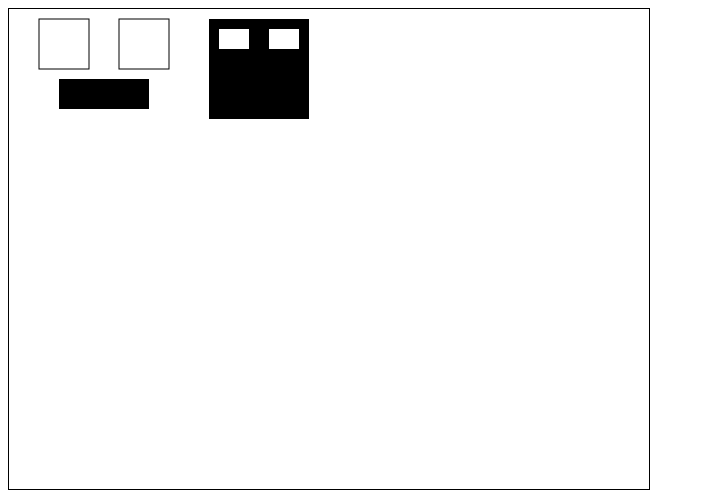
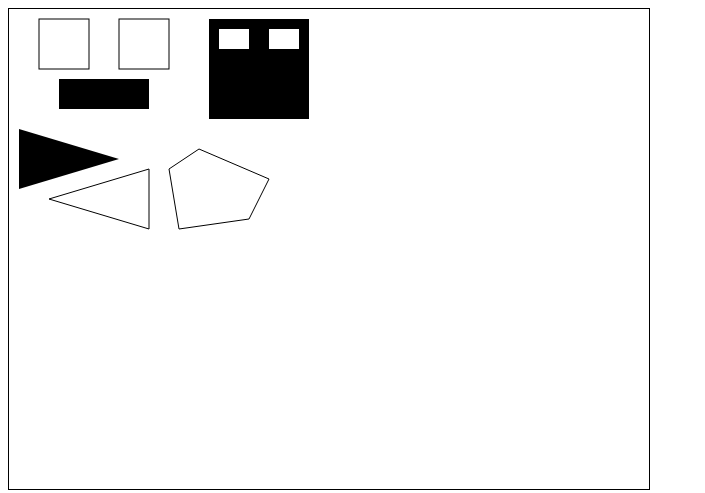
Before and after one commit to mountwe/proh5, a plain HTML site: page index.html in a window 1280 px wide. Shown: the whole page, without its empty margins (0-705 px from the left). Drawn offline with Linux system fonts and the light colour scheme.

Commit message:
Added filled triangle, stroked triangle, a more complex set of lines to canvas script.

```diff
--- a/index.html
+++ b/index.html
@@ -34,6 +34,34 @@
 			//Clear a rectangle of width 30 and height 20 pixels
 			// at (260,20)
 			context.clearRect(260,20,30,20);
+
+			// DRAWING COMPLEX SHAPES
+			// Filled triangle
+			context.beginPath();
+			context.moveTo(10,120);   // Start drawing at 10,120
+			context.lineTo(10,180);
+			context.lineTo(110,150);
+			context.fill();    // Close the shape and fill it out
+
+			// Stroked triangle
+			context.beginPath();
+			context.moveTo(140,160);    // Start drawing at 140,160
+			context.lineTo(140,220);
+			context.lineTo(40,190);
+			context.closePath();
+			context.stroke();
+
+      // A more complex set of lines...
+			context.beginPath();
+			context.moveTo(160,160);    // Start drawing at 160,160
+			context.lineTo(170,220);
+			context.lineTo(240,210);
+			context.lineTo(260,170);
+			context.lineTo(190,140);
+			context.closePath();
+			context.stroke();
+
+
 		}
 	</script>
 </head>
```
